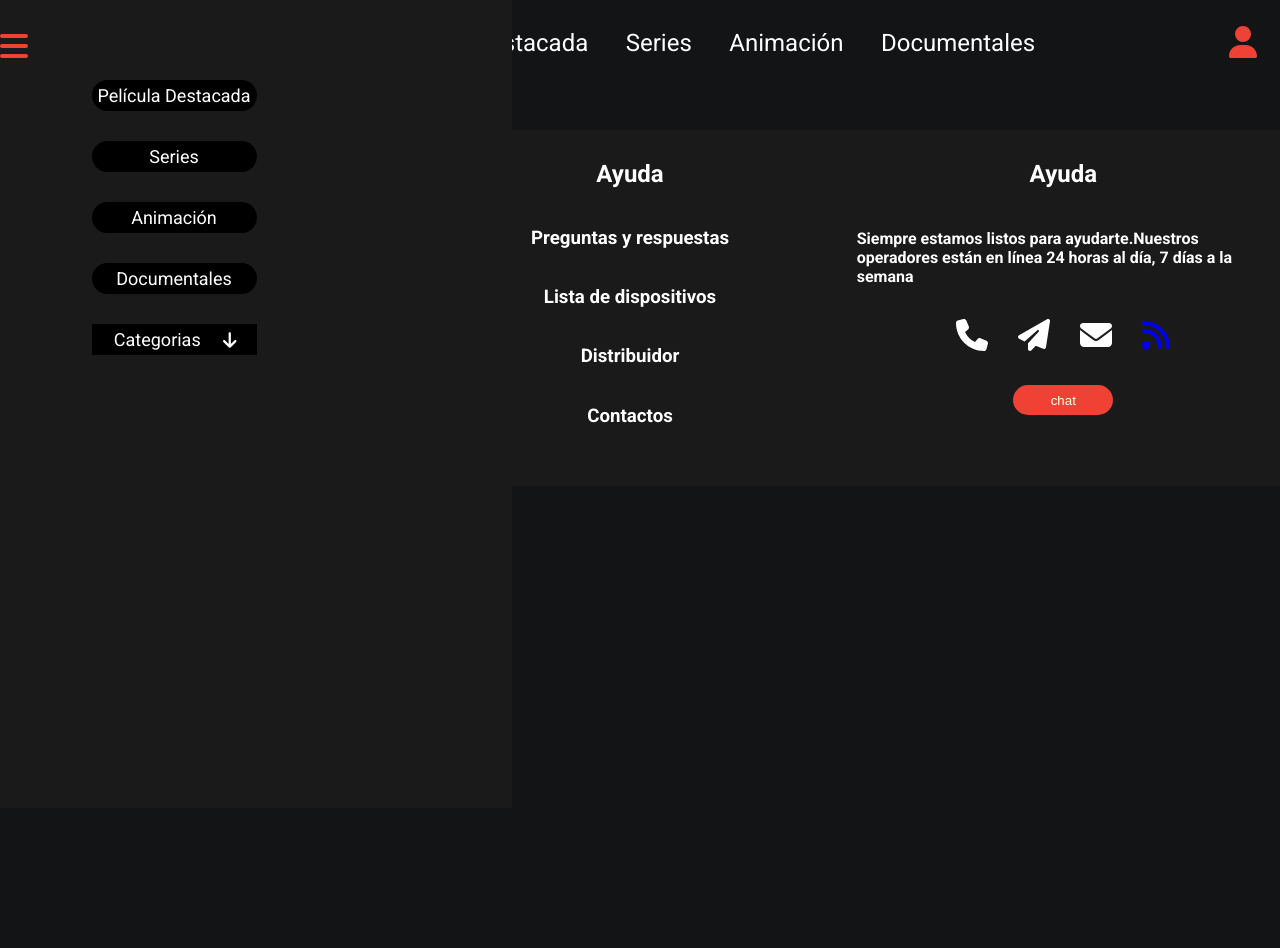
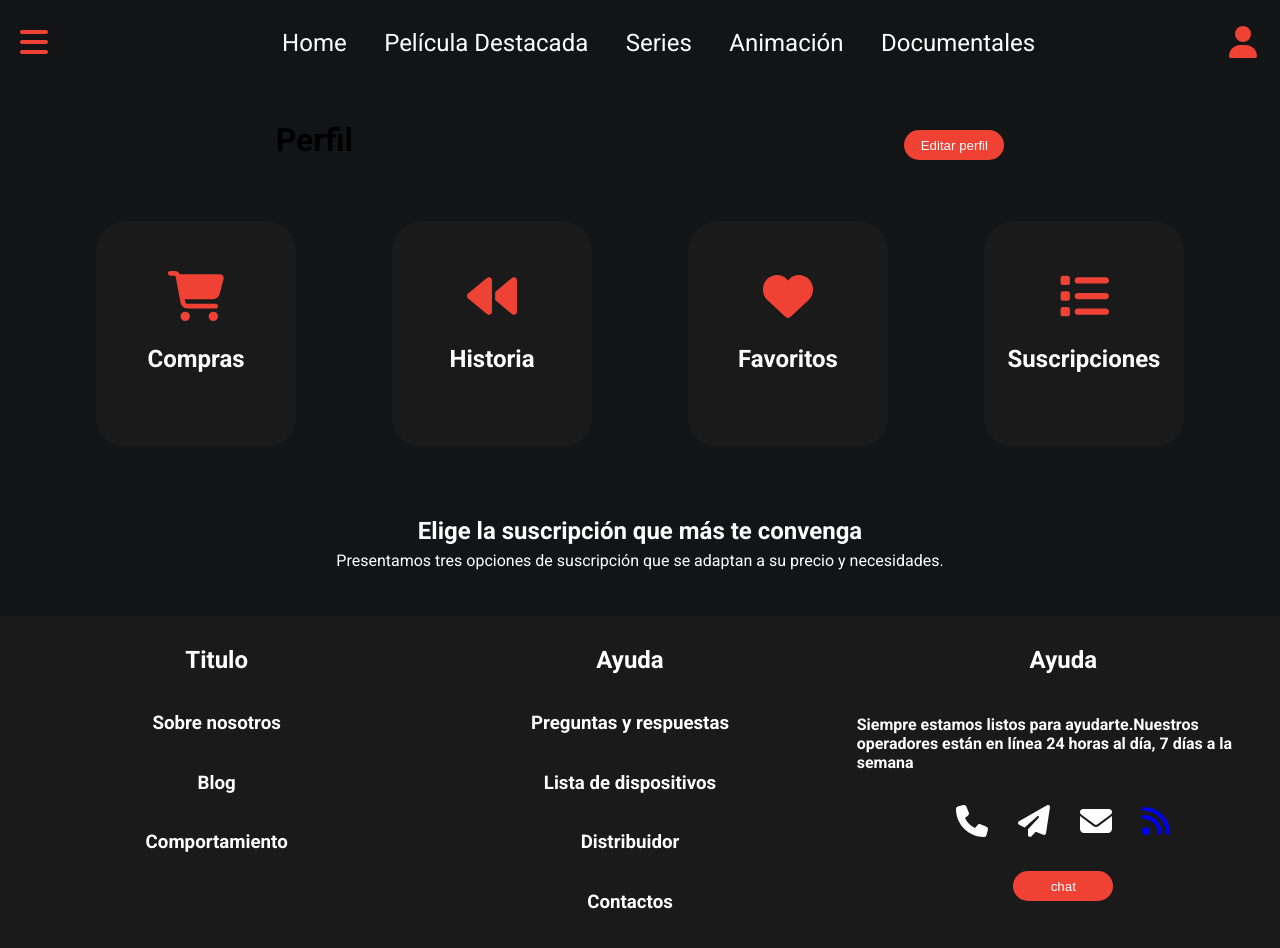
Before and after one commit to Smosherty/FilmPage, a React (Vite) app in the folder FilmWebSite/: page /PlansPage in a window 1280 px wide. Shown: the top 948 px of the page. Before the commit the page ends 800 px from the top, so only its background shows below. Built offline with nearby package versions, Linux system fonts and the light colour scheme.

Commit message:
15/05/24 13:20

```diff
--- a/FilmWebSite/src/assets/components/Header/header-styles.css
+++ b/FilmWebSite/src/assets/components/Header/header-styles.css
@@ -12,12 +12,6 @@
     justify-content: space-between;
     margin-left: 15px;
     margin-right: 15px;
-}
-
-.icon-user {
-    height: 40px;
-    width: 40px;
-    color: rgb(0, 0, 0);
 }
 
 
--- a/FilmWebSite/src/assets/components/Header/header.jsx
+++ b/FilmWebSite/src/assets/components/Header/header.jsx
@@ -7,14 +7,14 @@ import HeaderLateral from '../headerLateral/HeaderLateral'
 
 function Header() {
 
-  const [openHeader, setOpenHeader] = useState(false)
+  const [openHeader, setOpenHeader] = useState(true)
 
   return (
     <>
       <div className="header-wrap">
         <div className="header">
           <div className="logo-header">
-            <div className="logo-bars"><FontAwesomeIcon icon={faBars} onClick={() => setOpenHeader(true)}/></div>
+            <div className="logo-bars"><FontAwesomeIcon icon={faBars} onClick={() => setOpenHeader(false)}/></div>
           </div>
           <ul className="header-menu">
             <li><a href="/Home">Home</a></li>
--- a/FilmWebSite/src/assets/components/components4/planTitle/PlanTitle.jsx
+++ b/FilmWebSite/src/assets/components/components4/planTitle/PlanTitle.jsx
@@ -0,0 +1,15 @@
+import React from 'react'
+import './plan-title-styles.css'
+
+function PlanTitle() {
+  return (
+    <>
+      <div className="PlanTitle-wrap">
+        <h2>Elige la suscripción que más te convenga</h2>
+        <p>Presentamos tres opciones de suscripción que se adaptan a su precio y necesidades.</p>
+      </div>
+    </>
+  )
+}
+
+export default PlanTitle
--- a/FilmWebSite/src/assets/components/components4/planTitle/plan-title-styles.css
+++ b/FilmWebSite/src/assets/components/components4/planTitle/plan-title-styles.css
@@ -0,0 +1,30 @@
+.PlanTitle-wrap{
+  display: flex;
+  justify-content: center;
+  align-items: center;
+  flex-direction: column;
+  color: white;
+  margin-top: 50px;
+  transition: .5s ease-in-out;
+}
+
+.PlanTitle-wrap h2{
+  margin-bottom: -10px;
+}
+
+@media only screen
+and (max-width : 450px){
+
+
+
+}
+/* Smartphones (portrait) ----------- */
+@media only screen
+and (min-width : 451px)
+and (max-width : 650px) {
+
+  .PlanTitle-wrap{
+    display: none;
+  }
+
+}
--- a/FilmWebSite/src/assets/components/components4/profile/Profile.jsx
+++ b/FilmWebSite/src/assets/components/components4/profile/Profile.jsx
@@ -1,9 +1,13 @@
 import React from 'react'
+import './profile-styles.css'
 
 function Profile() {
   return (
     <>
-
+      <div className="profile-wrap">
+        <h1>Perfil</h1>
+        <button className="profile-button">Editar perfil</button>
+      </div>
     </>
   )
 }
--- a/FilmWebSite/src/assets/components/components4/profile/profile-styles.css
+++ b/FilmWebSite/src/assets/components/components4/profile/profile-styles.css
@@ -0,0 +1,16 @@
+
+.profile-wrap{
+  display: flex;
+  align-items: center;
+  justify-content: space-around;
+}
+
+.profile-button{
+  margin-top: 10px;
+    background-color: #EF4234;
+    color: white;
+    width: 100px;
+    height: 30px;
+    border: none;
+    border-radius: 100px;
+}
--- a/FilmWebSite/src/assets/components/components4/profileIcons/ProfileIcons.jsx
+++ b/FilmWebSite/src/assets/components/components4/profileIcons/ProfileIcons.jsx
@@ -0,0 +1,33 @@
+import React from 'react'
+import './profile-icons-styles.css'
+import { FontAwesomeIcon } from '@fortawesome/react-fontawesome'
+import { faCartShopping, faBackward, faHeart, faList } from '@fortawesome/free-solid-svg-icons'
+
+function ProfileIcons() {
+  return (
+    <>
+      <div className="profile-icons-wrap">
+        <div className="profile-icons">
+          <div className="profile-icon-box">
+            <FontAwesomeIcon className="box-icon" icon={faCartShopping} />
+            <h3>Compras</h3>
+          </div>
+          <div className="profile-icon-box">
+            <FontAwesomeIcon className="box-icon" icon={faBackward} />
+            <h3>Historia</h3>
+          </div>
+          <div className="profile-icon-box">
+            <FontAwesomeIcon className="box-icon" icon={faHeart} />
+            <h3>Favoritos</h3>
+          </div>
+          <div className="profile-icon-box">
+            <FontAwesomeIcon className="box-icon" icon={faList} />
+            <h3>Suscripciones</h3>
+          </div>
+        </div>
+      </div>
+    </>
+  )
+}
+
+export default ProfileIcons
--- a/FilmWebSite/src/assets/components/components4/profileIcons/profile-icons-styles.css
+++ b/FilmWebSite/src/assets/components/components4/profileIcons/profile-icons-styles.css
@@ -0,0 +1,32 @@
+.profile-icons-wrap {
+  margin-top: 20px;
+}
+
+.profile-icons {
+  display: flex;
+  align-items: center;
+  justify-content: space-evenly;
+  flex-wrap: wrap;
+}
+
+.profile-icon-box {
+  display: flex;
+  justify-content: center;
+  align-items: center;
+  flex-direction: column;
+  margin-top: 20px;
+  padding: 50px;
+  background-color: #1A1A1A;
+  width: 100px;
+  border-radius: 30px;
+}
+
+.box-icon {
+  color: #EF4234;
+  height: 50px;
+}
+
+.profile-icon-box h3{
+  color: white;
+  font-size: x-large;
+}
--- a/FilmWebSite/src/assets/components/headerLateral/HeaderLateral.jsx
+++ b/FilmWebSite/src/assets/components/headerLateral/HeaderLateral.jsx
@@ -14,6 +14,7 @@ function HeaderLateral({ showHeader }) {
         <div className="logo-lateral-bars">
           <FontAwesomeIcon icon={faBars} onClick={() => setHideMenu(false)} />
           <ul className="header-options">
+          <li><a className='Lateral' href="/Home">Home</a></li>
             <li><a className='Lateral' href="/InterestelarPage">Película Destacada</a></li>
             <li><a className='Lateral' href="#">Series</a></li>
             <li><a className='Lateral' href="#">Animación</a></li>
--- a/FilmWebSite/src/assets/page/plansPage/PlansPage.jsx
+++ b/FilmWebSite/src/assets/page/plansPage/PlansPage.jsx
@@ -2,12 +2,18 @@ import React from 'react'
 import Header from '../../components/Header/header'
 import Footer from '../../components/footer/Footer'
 import VoidDiv from '../../components/components3/void/VoidDiv'
+import Profile from '../../components/components4/profile/Profile'
+import ProfileIcons from '../../components/components4/profileIcons/ProfileIcons'
+import PlanTitle from '../../components/components4/planTitle/PlanTitle'
 
 function PlansPage() {
   return (
     <>
       <Header/>
       <VoidDiv/>
+      <Profile/>
+      <ProfileIcons/>
+      <PlanTitle/>
       <Footer/>
     </>
   )
```
Also changed, not shown: FilmWebSite/src/assets/components/components4/plans/Plans.jsx (+48 -1 lines).
